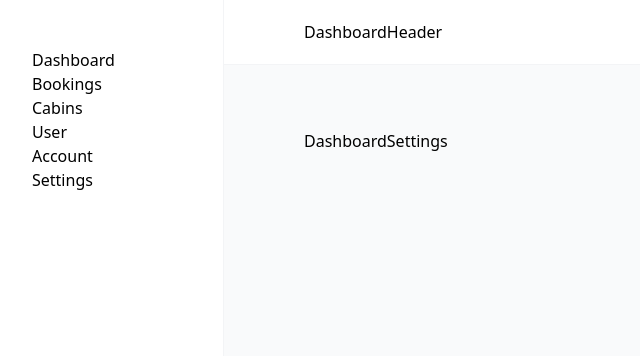
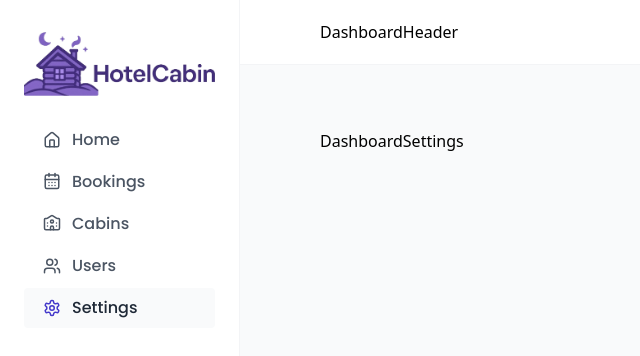
Before and after one commit to farhanahmedhasan/the-wild-cabin-react, a React (Vite) app: page /dashboard/settings in a window 1280 px wide. Shown: the top 356 px of the page, without its empty margins (0-640 px from the left). Built offline with nearby package versions, Linux system fonts and the light colour scheme; a web font is replaced by a local one.

Commit message:
completed dashboard sidebar

```diff
--- a/src/layout/dashboard/DashboardLayout.tsx
+++ b/src/layout/dashboard/DashboardLayout.tsx
@@ -6,7 +6,7 @@ import DashboardHeader from '@/layout/dashboard/DashboardHeader'
 export default function DashboardLayout() {
   return (
     <div className="h-dvh grid grid-cols-[auto_1fr]">
-      <aside className="min-w-56 py-12 px-8 bg-gray-0 border-r border-gray-100 overflow-y-auto">
+      <aside className="max-w-60 py-8 px-6 bg-gray-0 border-r border-gray-100 overflow-y-auto">
         <DashboardSidebar />
       </aside>
 
--- a/src/layout/dashboard/DashboardSidebar.tsx
+++ b/src/layout/dashboard/DashboardSidebar.tsx
@@ -1,14 +1,48 @@
+import { CalendarDays, HomeIcon, Settings, UniversityIcon, Users } from 'lucide-react'
+import { NavLink } from 'react-router'
+import React from 'react'
+
+import { cn } from '@/lib/utils'
+
+const navItems = [
+  { name: 'Home', path: '/dashboard/home', icon: HomeIcon },
+  { name: 'Bookings', path: '/dashboard/bookings', icon: CalendarDays, iconClassName: '-mt-[1px]' },
+  { name: 'Cabins', path: '/dashboard/cabins', icon: UniversityIcon, iconClassName: '-mt-0.5' },
+  { name: 'Users', path: '/dashboard/users', icon: Users },
+  { name: 'Settings', path: '/dashboard/settings', icon: Settings }
+]
+
 export default function DashboardSidebar() {
   return (
-    <nav>
-      <ul>
-        <li>Dashboard</li>
-        <li>Bookings</li>
-        <li>Cabins</li>
-        <li>User</li>
-        <li>Account</li>
-        <li>Settings</li>
-      </ul>
-    </nav>
+    <>
+      <img className="mb-6 w-full object-contain text-center" src="/assets/images/logo.png" alt="logo" />
+
+      <nav className="font-poppins">
+        <ul className="flex flex-col gap-0.5">
+          {navItems.map((item) => (
+            <li key={item.name}>
+              <NavLink to={item.path}>
+                {({ isActive }) => {
+                  return (
+                    <div
+                      className={cn(
+                        'py-2 px-4 flex items-center gap-2 text-gray-600 font-medium translate-all duration-300 hover:text-gray-700 hover:bg-gray-50',
+                        isActive && 'bg-gray-50 text-gray-800 rounded-sm'
+                      )}
+                    >
+                      {React.createElement(item.icon, {
+                        className: cn('h-4.5', item.iconClassName, isActive && 'text-primary-700')
+                      })}
+
+                      <span>{item.name}</span>
+                    </div>
+                  )
+                }}
+              </NavLink>
+            </li>
+          ))}
+        </ul>
+      </nav>
+    </>
   )
 }
```
